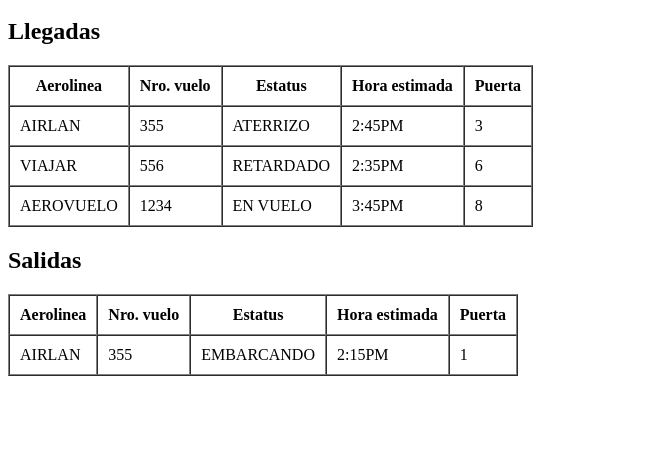
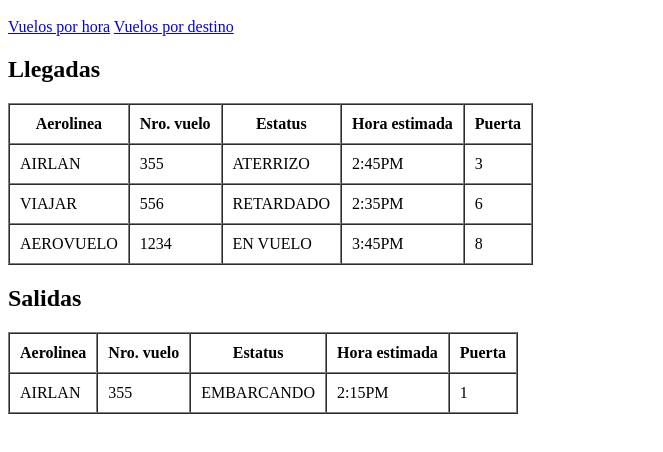
Before and after one commit to lpizarro2391/pseudoclases, a plain HTML site: page index.html in a window 1280 px wide. Shown: the part 48-500 px from the top of the page, without its empty margins (0-663 px from the left). Drawn offline with Linux system fonts and the light colour scheme.

Commit message:
Crea un navbar <navbar id="menu-principal"> <a href="vuelos_por_hora.html">Vuelos por hora</a> <a href="vuelos_por_destino.html">Vuelos por destino</a></navbar>

```diff
--- a/index.html
+++ b/index.html
@@ -1,9 +1,15 @@
 <html>
 	<head>
 		<title>HTML Base</title>
+		<link rel="stylesheet" href="css/estilos.css">
 	</head>
 	<body>
 		<h1>Cartelera de vuelos - Aeropuerto el mirador</h1>
+		<navbar id="menu-principal">
+			<a href="vuelos_por_hora.html">Vuelos por hora</a>
+
+			<a href="vuelos_por_destino.html">Vuelos por destino</a>
+		</navbar>
 		<h2>Llegadas</h2>
 		<table border="1" cellpadding="10" cellspacing="0">
 			<thead>
```
